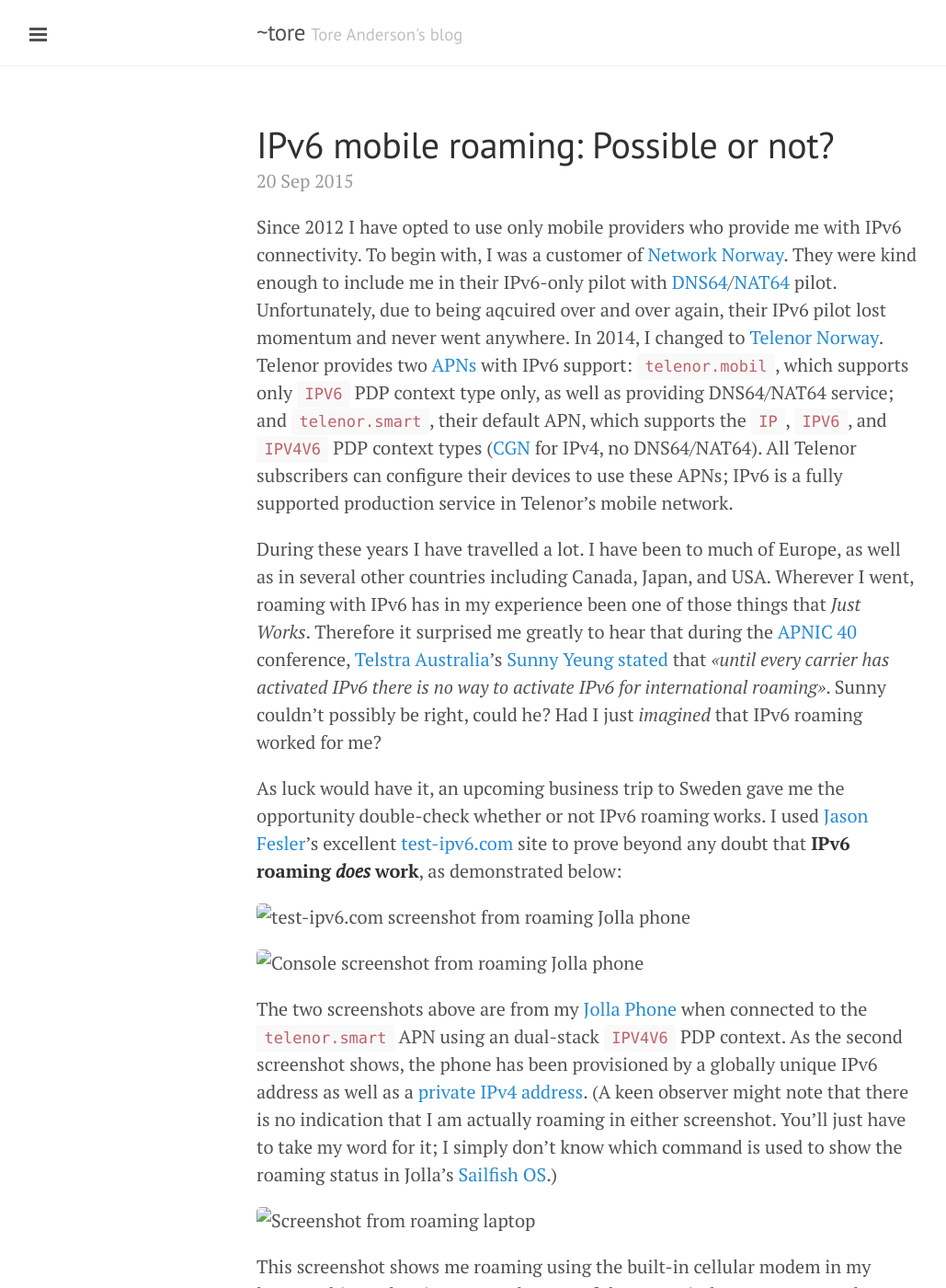
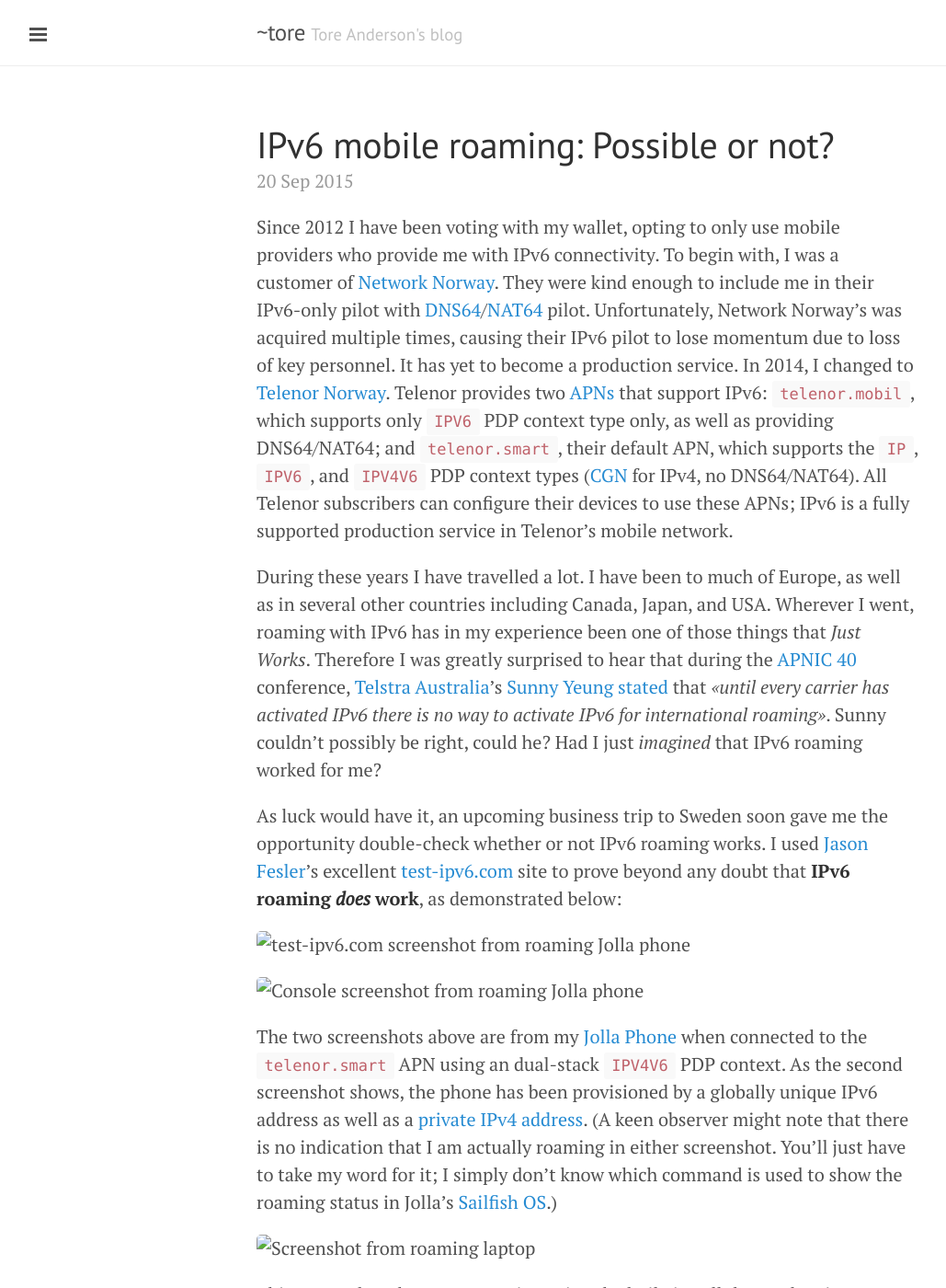
Before and after one commit to toreanderson/toreanderson.github.io, a Jekyll site: the page built from _posts/2015-09-20-ipv6-mobile-roaming-possible-or-not.markdown, in a window 1280 px wide and 1400 px high. Shown: the whole window at 92% size, without its empty margins (1-1030 px from the left). Built offline with Jekyll 4.4.1, drawn with Linux system fonts in a browser that asks for light colours; Markdown is read by kramdown in place of the engine named in the settings.

Commit message:
more rewording and improvements

```diff
--- a/_posts/2015-09-20-ipv6-mobile-roaming-possible-or-not.markdown
+++ b/_posts/2015-09-20-ipv6-mobile-roaming-possible-or-not.markdown
@@ -4,18 +4,19 @@
 layout: post
 ---
 
-Since 2012 I have opted to use only mobile providers who provide me with IPv6
-connectivity. To begin with, I was a customer of [Network
-Norway](https://en.wikipedia.org/wiki/Network_Norway). They were kind enough to
-include me in their IPv6-only pilot with
+Since 2012 I have been voting with my wallet, opting to only use mobile
+providers who provide me with IPv6 connectivity. To begin with, I was a
+customer of [Network Norway](https://en.wikipedia.org/wiki/Network_Norway).
+They were kind enough to include me in their IPv6-only pilot with
 [DNS64](http://tools.ietf.org/html/rfc6147)/[NAT64](http://tools.ietf.org/html/rfc6146)
-pilot. Unfortunately, due to being aqcuired over and over again, their IPv6
-pilot lost momentum and never went anywhere. In 2014, I changed to [Telenor
+pilot. Unfortunately, Network Norway's was acquired multiple times, causing
+their IPv6 pilot to lose momentum due to loss of key personnel. It has yet to
+become a production service. In 2014, I changed to [Telenor
 Norway](http://www.telenor.no). Telenor provides two
-[APNs](https://en.wikipedia.org/wiki/Access_Point_Name) with IPv6 support:
+[APNs](https://en.wikipedia.org/wiki/Access_Point_Name) that support IPv6:
 `telenor.mobil`, which supports only `IPV6` PDP context type only, as well as
-providing DNS64/NAT64 service; and `telenor.smart`, their default APN, which
-supports the `IP`, `IPV6`, and `IPV4V6` PDP context types
+providing DNS64/NAT64; and `telenor.smart`, their default APN, which supports
+the `IP`, `IPV6`, and `IPV4V6` PDP context types
 ([CGN](https://en.wikipedia.org/wiki/Carrier-grade_NAT) for IPv4, no
 DNS64/NAT64). All Telenor subscribers can configure their devices to use these
 APNs; IPv6 is a fully supported production service in Telenor's mobile network.
@@ -23,7 +24,7 @@
 During these years I have travelled a lot. I have been to much of Europe, as
 well as in several other countries including Canada, Japan, and USA. Wherever I
 went, roaming with IPv6 has in my experience been one of those things that
-*Just Works*. Therefore it surprised me greatly to hear that during the [APNIC
+*Just Works*. Therefore I was greatly surprised to hear that during the [APNIC
 40](https://conference.apnic.net/40) conference, [Telstra
 Australia](https://www.telstra.com.au/)'s [Sunny
 Yeung](https://www.linkedin.com/in/xevious)
@@ -32,7 +33,7 @@
 international roaming»*. Sunny couldn't possibly be right, could he? Had I just
 *imagined* that IPv6 roaming worked for me?
 
-As luck would have it, an upcoming business trip to Sweden gave me the
+As luck would have it, an upcoming business trip to Sweden soon gave me the
 opportunity double-check whether or not IPv6 roaming works. I used [Jason
 Fesler](https://twitter.com/jasonfesler)'s excellent
 [test-ipv6.com](http://ds.test-ipv6.com) site to prove beyond any doubt that
@@ -65,8 +66,8 @@
 that deploying IPv6 in Telstra's mobile network isn't the impossibility that
 your APNIC 40 statement suggests you currently think it is. While it's evident
 that you haven't found the way to do it yet, the efforts your colleagues in
-Telenor Norway demonstrates that there clearly is **a** way. I know several of
-the folks involved in Telenor's IPv6 efforts, they are a friendly bunch - do
+Telenor Norway demonstrates that there clearly is ***a*** way. I know several
+of the folks involved in Telenor's IPv6 efforts, they are a friendly bunch - do
 not hesitate to contact me if you want me to introduce you to them! I'm certain
 that they would heppily help you finding the way to deploying IPv6 in Telstra's
 mobile network.
```
